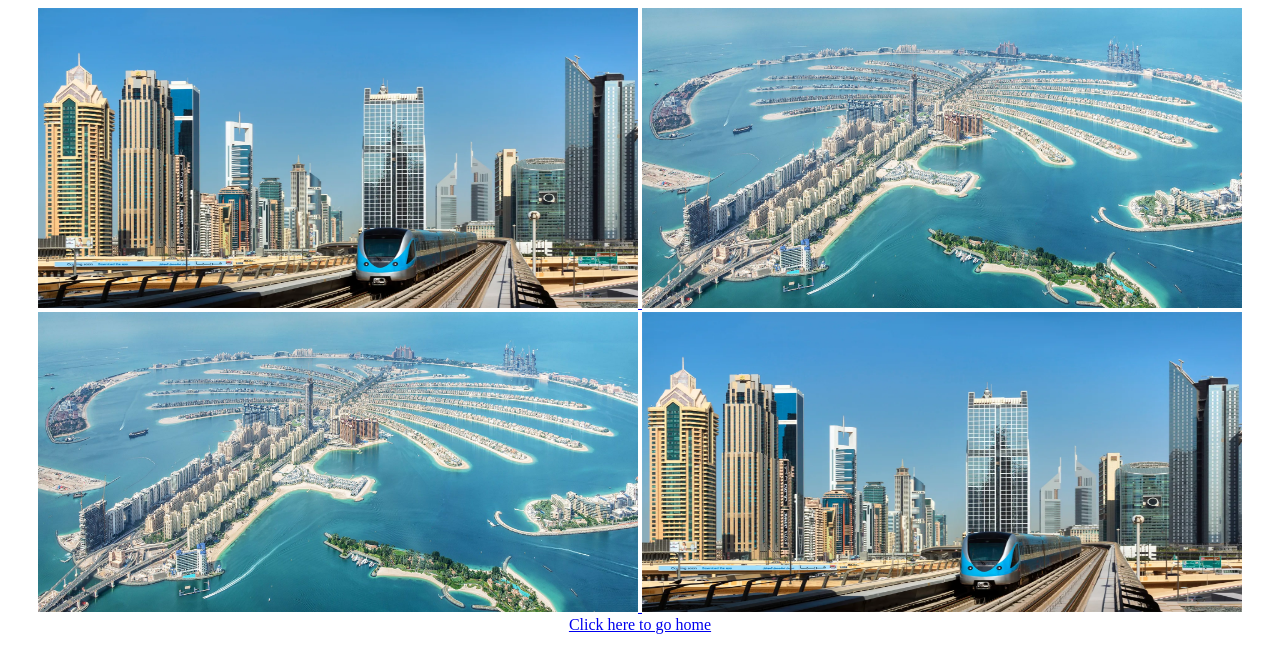
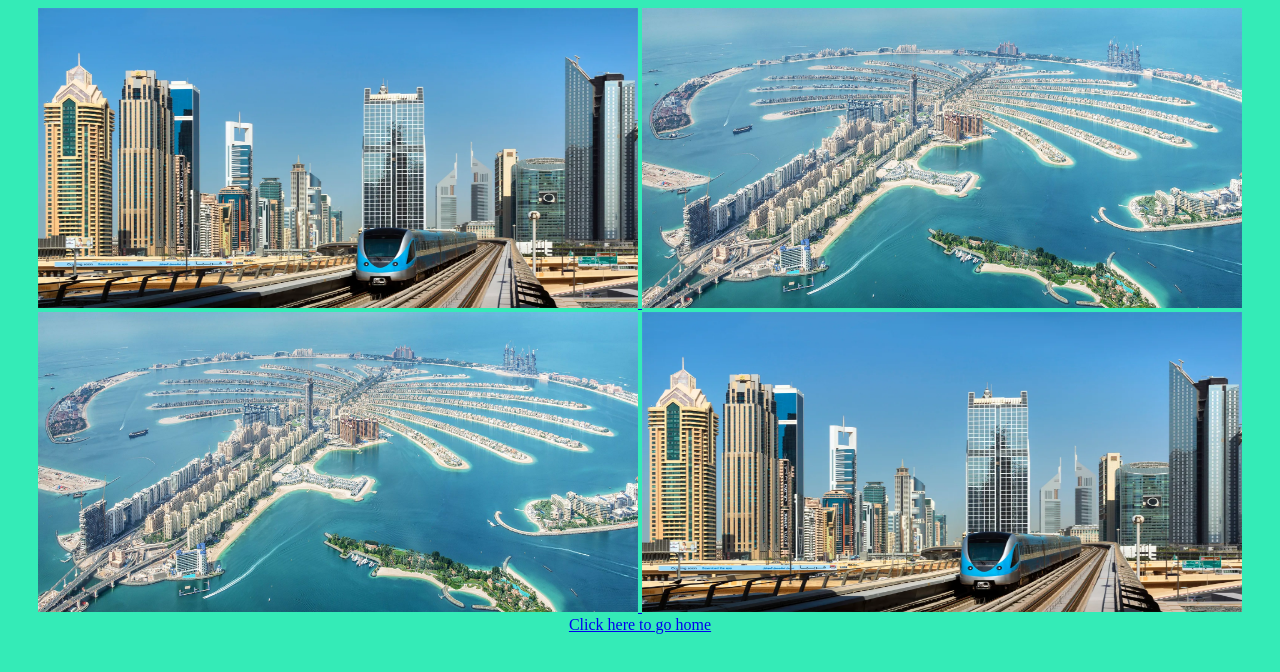
Before and after one commit to samuelobele2007/samuelobele2007.github.io, a plain HTML site: page travel.html in a window 1280 px wide. Drawn offline with Linux system fonts and the light colour scheme.

Commit message:
Update travel.html

```diff
--- a/travel.html
+++ b/travel.html
@@ -3,7 +3,7 @@
     <title>Travel Page = Dubai</title>
     <style>
       body{
-      background-color: ##34ebb7;
+      background-color: #34ebb7;
       }
     </style>
   </head>
```
